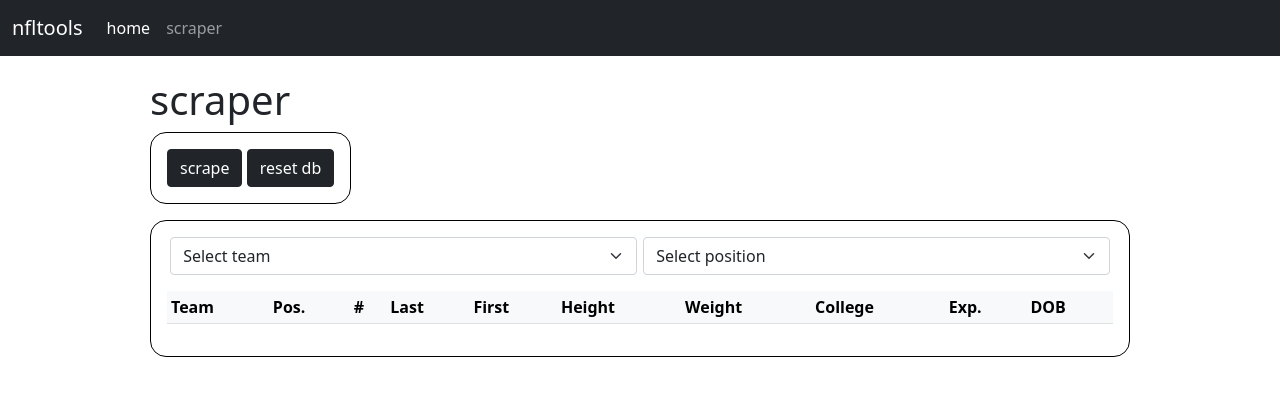
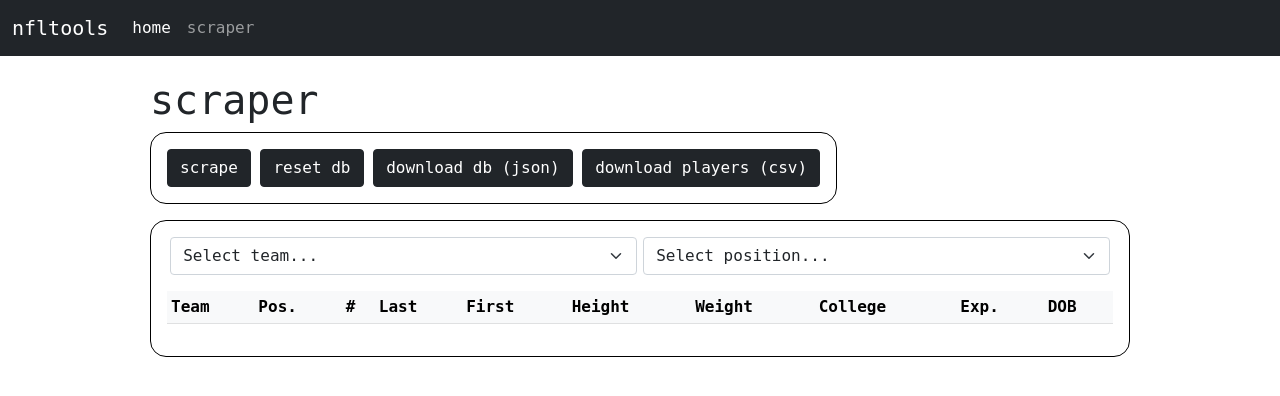
Before and after one commit to elijah9/nfltools, a Flask app: page /scraper in a window 1280 px wide. Shown: the top 396 px of the page. Run offline with Flask 2, Linux system fonts and the light colour scheme; lists and menus that the app fills with data are empty; some libraries are stand-ins or nearby versions.

Commit message:
changed font to be epic hacker style, added json/csv downloads of scraped data (dates in filenames not quite right)

```diff
--- a/app.py
+++ b/app.py
@@ -1,4 +1,5 @@
-from flask import Flask, render_template
+from datetime import date
+from flask import Flask, Response, render_template, request
 from scraping.league_scraper import scrape_league
 
 app = Flask(__name__)
@@ -19,6 +20,3 @@ def scraper():
 def scrape_teams():
     year = 2022
     return scrape_league(year)
-
-if __name__ == "__main__":
-    app.run(debug=True)
--- a/static/css/site.css
+++ b/static/css/site.css
@@ -1,3 +1,7 @@
+* {
+    font-family: 'Andale Mono', monospace;
+}
+
 div#body-content {
     margin: 20px 150px 0px 150px;
 }
--- /dev/null
+++ b/static/js/common.js
@@ -0,0 +1,21 @@
+function genTableData(cellVal) {
+    const cell = document.createElement("td");
+    cell.innerText = cellVal;
+    return cell;
+}
+
+function downloadFile(filename, content) {
+    const today = new Date();
+    const todayStr = today.toISOString().split("T")[0].replace("-", "");
+    const splitFilename = filename.split(".");
+    const filenameWithDate = `${splitFilename[0]}_${todayStr}.${splitFilename[1]}`;
+
+    var encodedUri = encodeURI(content);
+    var link = document.createElement("a");
+    link.setAttribute("href", encodedUri);
+    link.setAttribute("download", filenameWithDate);
+    document.body.appendChild(link);
+
+    link.click();
+    document.body.removeChild(link);
+}
--- a/static/js/idb-utils.js
+++ b/static/js/idb-utils.js
@@ -21,6 +21,16 @@ async function getAllFromTable(tableName) {
     return data;
 }
 
+async function getAllTables() {
+    const db = new Localbase(_dbName);
+    const data = {};
+    for(let [key, tableName] of Object.entries(TABLE_NAMES)) {
+        const tableData = await db.collection(tableName).get();
+        data[tableName] = tableData;
+    }
+    return data;
+}
+
 async function writeAllToTable(tableName, data) {
     const db = new Localbase(_dbName);
     for(let i = 0; i < data.length; ++i) {
--- a/static/js/scraper.js
+++ b/static/js/scraper.js
@@ -17,6 +17,35 @@ async function initScraper() {
         document.getElementById("loading-indicator").style.display = "table";
         await resetDb();
         location.reload();
+    });
+
+    $("button#download-db-button").on("click", async function (e) {
+        const data = await getAllTables();
+        const jsonData = JSON.stringify(data, null, 4);
+        const content = "data:text/json;charset=utf-8," + jsonData;
+        downloadFile("nfltools_db_tables.json", content);
+    });
+
+    $("button#download-players-button").on("click", async function (e) {
+        const allPlayers = await getAllFromTable(TABLE_NAMES.player);
+        const rows = [];
+
+        const headerRow = [];
+        for(let [fieldName, fieldVal] of Object.entries(allPlayers[0])) {
+            headerRow.push(fieldName);
+        }
+        rows.push(headerRow);
+
+        for(let i = 0; i < allPlayers.length; ++i) {
+            const row = [];
+            for(let [fieldName, fieldVal] of Object.entries(allPlayers[i])) {
+                row.push(fieldVal);
+            }
+            rows.push(row);
+        }
+
+        const csvContent = "data:text/csv;charset=utf-8," + rows.map(e => e.join(",")).join("\n");
+        downloadFile("nfltools_players.csv", csvContent);
     });
 
     initFilters();
@@ -143,9 +172,3 @@ function filterPlayers(allFilters) {
     document.getElementById("roster-table").style.display = "table";
     document.getElementById("loading-indicator").style.display = "none";
 }
-
-function genTableData(cellVal) {
-    const cell = document.createElement("td");
-    cell.innerText = cellVal;
-    return cell;
-}
--- a/templates/base.html
+++ b/templates/base.html
@@ -45,6 +45,7 @@
         crossorigin="anonymous"></script>
     <script src="https://unpkg.com/localbase/dist/localbase.min.js"></script>
     <script src="{{ url_for('static', filename='js/sortable-table.js') }}"></script>
+    <script src="{{ url_for('static', filename='js/common.js') }}"></script>
     <script src="{{ url_for('static', filename='js/idb-utils.js') }}"></script>
     {% block scripts %}{% endblock %}
 </body>
--- a/templates/scraper.html
+++ b/templates/scraper.html
@@ -10,15 +10,17 @@
     <div id="scraper-buttons" class="outline">
         <button type="button" class="btn btn-dark" id="scrape-button">scrape</button>
         <button type="button" class="btn btn-dark" id="reset-db-button">reset db</button>
+        <button type="button" class="btn btn-dark" id="download-db-button">download db (json)</button>
+        <button type="button" class="btn btn-dark" id="download-players-button">download players (csv)</button>
     </div>
 
     <div class="outline auto-width margin-top">
         <div id="roster-filters" class="d-flex justify-content-center">
             <select id="teams-filter" class="form-select" data-value-class="team-id">
-                <option selected value="all">Select team</option>
+                <option selected value="all">Select team...</option>
             </select>
             <select id="position-filter" class="form-select" data-value-class="position">
-                <option selected value="all">Select position</option>
+                <option selected value="all">Select position...</option>
             </select>
         </div>
 
```
Also changed, not shown: README.md.
